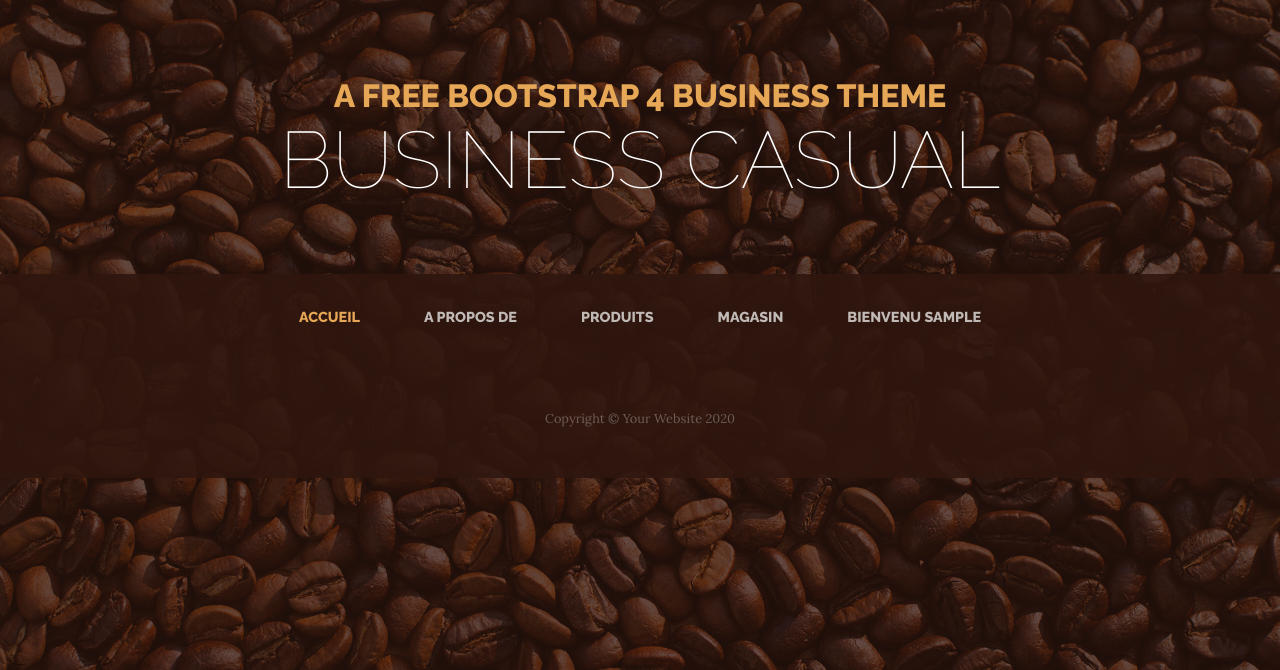
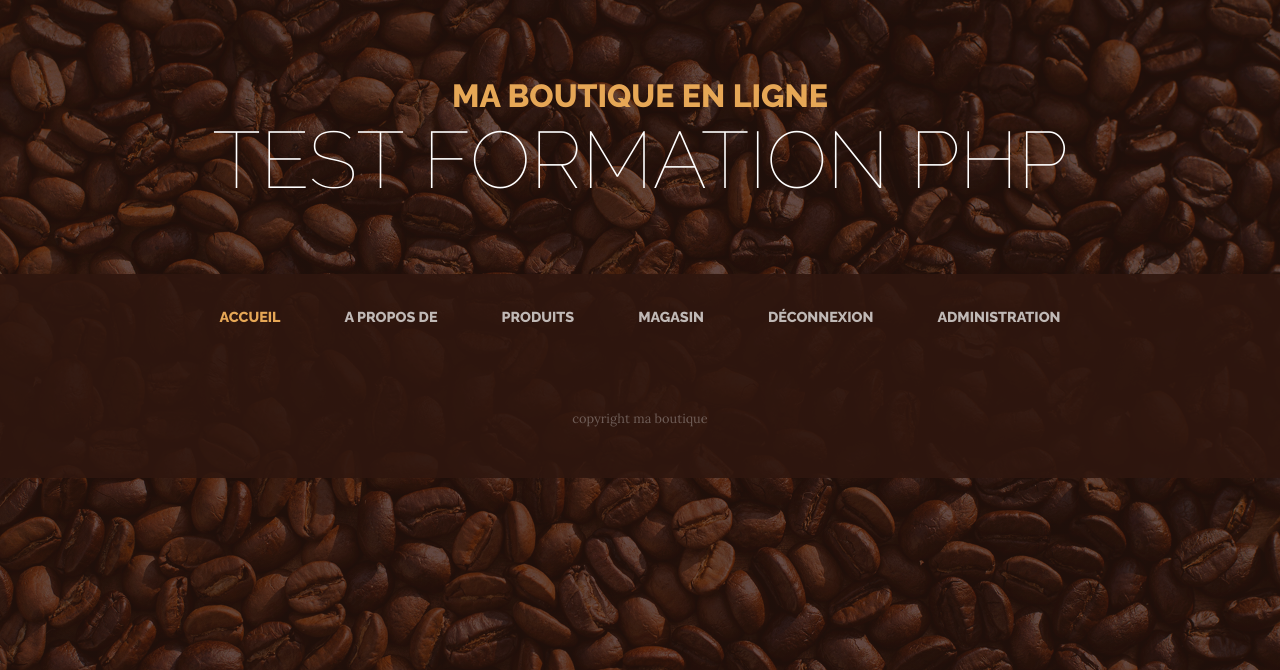
Before and after one commit to Jlaqueyrie/frameworkphp, a PHP site: the page made by app/views/inc/footer.php in a window 1280 px wide. Shown: the top 670 px of the page. Run offline with PHP 8.4, Linux system fonts and the light colour scheme; the template is opened without the code that fills it, so the values that code supplies are empty; the visitor is signed in with stand-in values (Sample User, id 1); some libraries are stand-ins or nearby versions.

Commit message:
enregistrement login et menu admin ok

```diff
--- a/app/init.php
+++ b/app/init.php
@@ -1,5 +1,8 @@
 <?php
+session_start();
 require_once '../app/config/config.php';
+require_once '../app/helpers/userHelpers.php';
+require_once '../app/helpers/sessionHelper.php';
 
 spl_autoload_register(function($classname){
     require_once 'librairies/'.$classname.'.php';
--- a/app/views/inc/footer.php
+++ b/app/views/inc/footer.php
@@ -1,6 +1,6 @@
   <footer class="footer text-faded text-center py-5">
     <div class="container">
-      <p class="m-0 small">Copyright &copy; Your Website 2020</p>
+      <p class="m-0 small">copyright ma boutique</p>
     </div>
   </footer>
 
--- a/app/views/inc/header.php
+++ b/app/views/inc/header.php
@@ -8,7 +8,7 @@
   <meta name="description" content="">
   <meta name="author" content="">
 
-  <title>Business Casual - Start Bootstrap Theme</title>
+  <title><?php echo SITENAME?></title>
 
   <!-- Bootstrap core CSS -->
   <link href="<?php echo URLROOT?>vendor/bootstrap/css/bootstrap.min.css" rel="stylesheet">
@@ -25,8 +25,8 @@
 <body>
 
   <h1 class="site-heading text-center text-white d-none d-lg-block">
-    <span class="site-heading-upper text-primary mb-3">A Free Bootstrap 4 Business Theme</span>
-    <span class="site-heading-lower">Business Casual</span>
+    <span class="site-heading-upper text-primary mb-3">Ma boutique en ligne</span>
+    <span class="site-heading-lower"> Test formation php</span>
   </h1>
 
   <!-- Navigation -->
@@ -40,7 +40,6 @@
         <ul class="navbar-nav mx-auto">
           <li class="nav-item active px-lg-4">
             <a class="nav-link text-uppercase text-expanded" href="<?= URLROOT?>">Accueil
-
               <span class="sr-only">(current)</span>
             </a>
           </li>
@@ -55,8 +54,13 @@
           </li>
           <?php if(isset($_SESSION['user_id'])) : ?>
             <li class="nav-item px-lg-4">
-                <a href="<?= URLROOT?>users/author" class="nav-link text-uppercase text-expanded"> Bienvenu <?php echo $_SESSION['user_name'];?></a>
+                <a href="<?= URLROOT?>users/logout" class="nav-link text-uppercase text-expanded">Déconnexion</a>
             </li>
+            <?php if(isset($_SESSION['user_role']) && $_SESSION['user_role']== 1): ?>
+              <li class="nav-item px-lg-4">
+                  <a href="<?= URLROOT?>admin" class="nav-link text-uppercase text-expanded">Administration</a>
+              </li>
+            <?php endif;?>
           <?php else: ?>
             <li class="nav-item px-lg-4">
               <a class="nav-link text-uppercase text-expanded" href="<?= URLROOT?>users/register">S'enregistrer</a>
--- a/app/views/users/login.php
+++ b/app/views/users/login.php
@@ -4,7 +4,7 @@
     <div class="container">
         <div class="cta-inner text-center rounded">
             <form action="<?php echo URLROOT ?>users/login" method="POST">
-                <label< /label>
+                <label></label>
                     <div class="form-group">
                         <label for="sel1">Authentification par :</label>
                         <select class="form-control" name="f_u_auth">
```
Also changed, not shown: app/controllers/Users.php (+19 -1 lines), app/helpers/sessionHelper.php (added, +10 -0 lines), app/helpers/userHelpers.php (added, +7 -0 lines).
